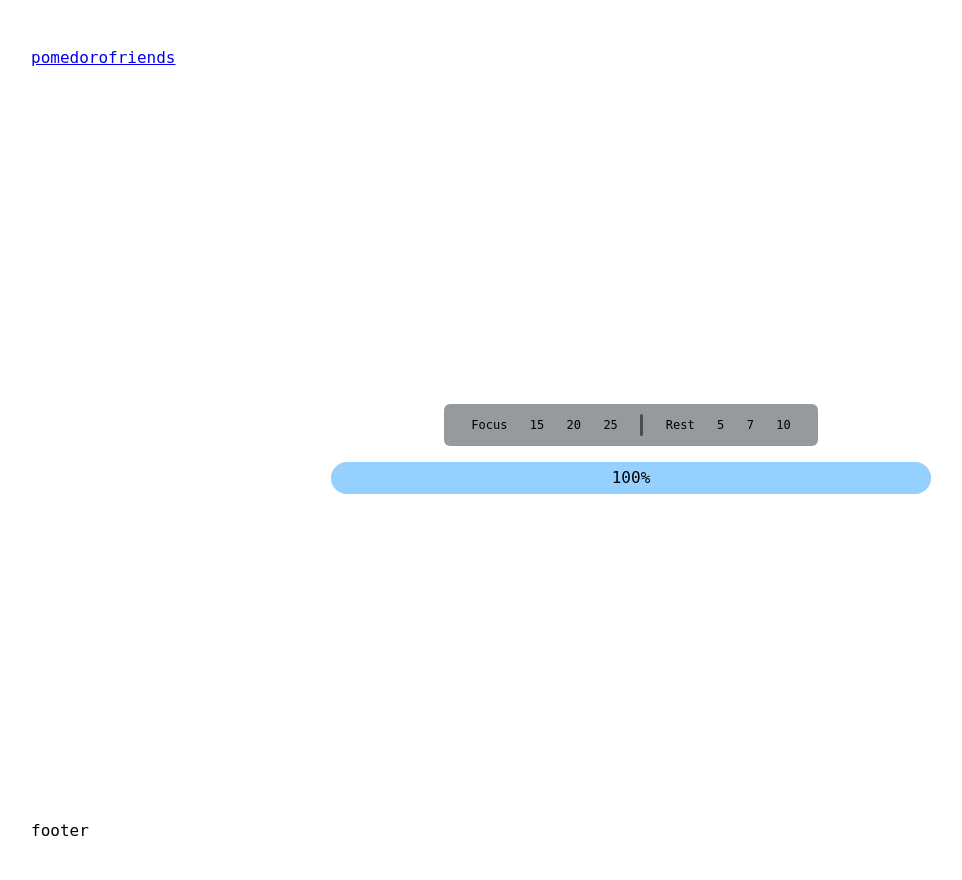
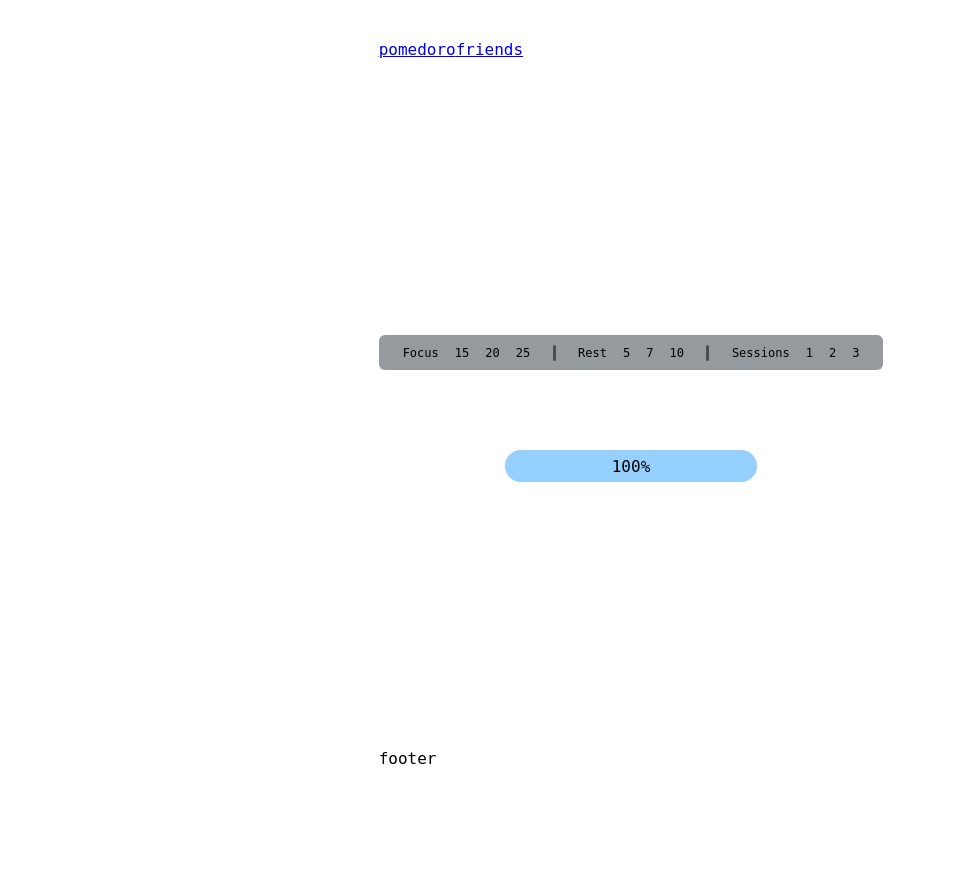
Before and after one commit to tongshengw/pomodoro, a Flask app: page / in a window 1280 px wide. Shown: the whole page, without its empty margins (9-971 px from the left). After the commit the page ends 764 px from the top, so only its background shows below. Run offline with Flask 3, Linux system fonts and the light colour scheme; some web fonts are replaced.

Commit message:
wrapper config

```diff
--- a/static/styles.css
+++ b/static/styles.css
@@ -46,13 +46,19 @@
 }
 
 .option{
-    padding: .7rem;
+    padding: .5rem;
     font-size: .75rem;
 }
 body{
+    display: grid;
     font-family: "Fragment Mono", monospace;
     font-weight: 400;
     font-style: normal;
+    margin: 0;
+    justify-items: center;
+    box-sizing: border-box;
+
+    /* grid-template-columns: auto minmax(0,1250px) auto; */
 }
 
 header{
@@ -74,8 +80,11 @@ main{
     padding: 2rem;
     gap: 2rem;
     min-height: 100vh;
+    box-sizing: border-box;
+    max-width: 1250px;
     align-items: center;
-    /* padding-top: 32px; */
+    padding-top: 32px;
+    /* min-width: 650px; */
 }
 
 .row{
@@ -96,7 +105,7 @@ main{
 }
 
 .text-button{
-    padding: .7rem .7rem .7rem .7rem;
+    padding: .5rem .5rem .5rem .5rem;
 }
 
 .spacer{
@@ -109,8 +118,21 @@ main{
 }
 
 .last-element{
-    padding: .7rem 1.4rem .7rem .7rem;
+    padding: .5rem 1.4rem .5rem .5rem;
 }
 .first-element{
-    padding: .7rem .7rem .7rem 1.4rem;
+    padding: .5rem .5rem .5rem 1.4rem;
 }
+
+/* .wrapper{
+    display: grid;
+    grid-auto-flow: row;
+    min-height: 100vh;
+    padding: 2rem;
+    padding-top: 2rem;
+    gap: 2rem;
+    align-items: center;
+    z-index: 999;
+    grid-template-rows: auto 1fr auto;
+    width: 100%;
+} */
--- a/templates/home.html
+++ b/templates/home.html
@@ -30,12 +30,30 @@
                 <div class="text-button">
                     <span>7</span>
                 </div>
-                <div class="text-button">
+                <div class="text-button last-element">
                     <span>10</span>
                 </div>
+
+            <div class="spacer"></div>
+
+            <div class="option first-element">Sessions</div>
+            <div class="time-options">
+                <div class="text-button">
+                    <span>1</span>
+                </div>
+                <div class="text-button">
+                    <span>2</span>
+                </div>
+                <div class="text-button">
+                    <span>3</span>
+                </div>
+            </div>
+
             </div>
         </div>
     </div>
+
+    <div style="height: 4rem;"></div>
 
     <div class="progressbar-container">
         <div class="progressbar">
--- a/templates/layout.html
+++ b/templates/layout.html
@@ -13,6 +13,7 @@
 
     <body>
         <div class="container">
+            <!-- <div class="wrapper"> -->
                 <header>
                     <a id="logo" href="/" class="nav-element">
                         <div class = "text">pomedoro</div>
@@ -28,6 +29,7 @@
                 <div class="footer">
                     footer
                 </div>
+            <!-- </div> -->
         </div>
 
         {%block script%}{%endblock%}
```
Lines whose indentation alone changed are shown as unchanged.
